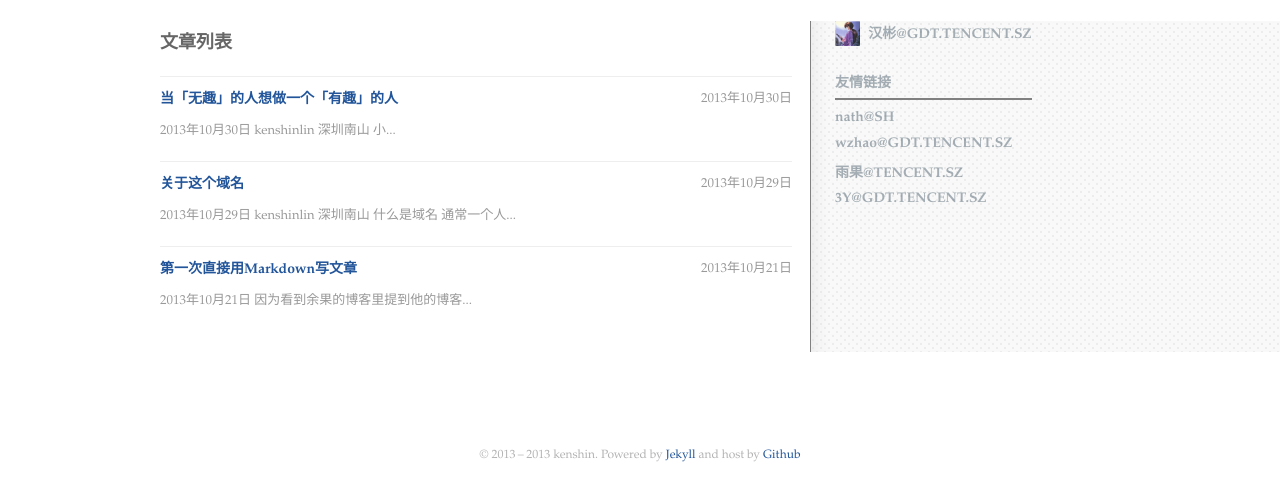
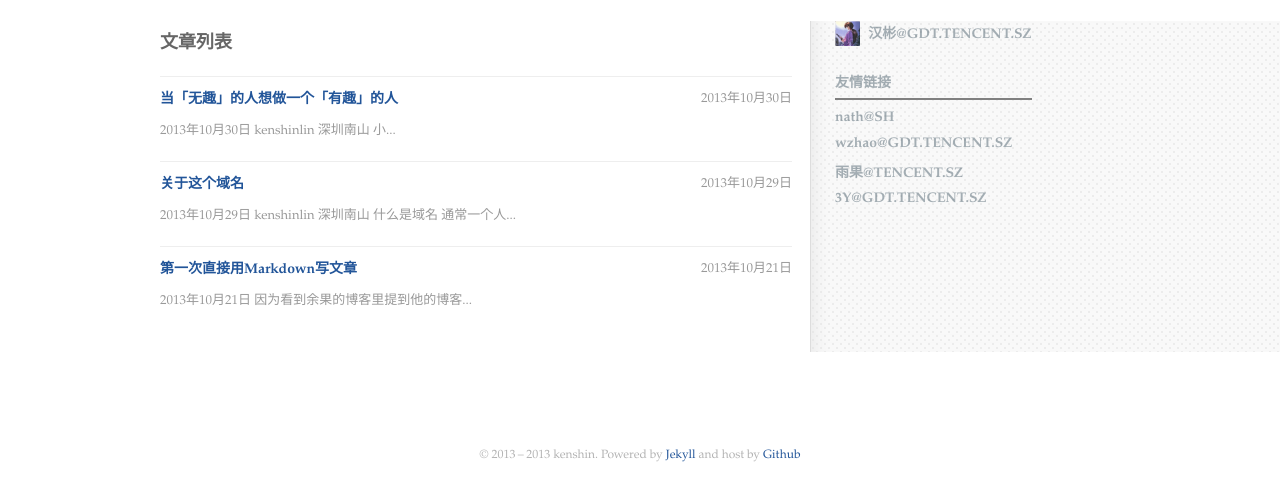
Before and after one commit to kenshinlin/archives, a Jekyll site: the page built from index.html, in a window 1280 px wide. Shown: the top 501 px of the page. Built offline with Jekyll 4.4.1, drawn with Linux system fonts in a browser that asks for light colours.

Commit message:
right side style

```diff
--- a/css/style.css
+++ b/css/style.css
@@ -112,7 +112,7 @@ font-size: 14px;
   padding:0 10px 20px 20px;
 }
 .info:before{
-    border-left: 1px solid gray;
+    border-left: 1px solid #ddd;
   -moz-box-shadow: inset 20px 0 20px -20px #e4e4e4;
   -webkit-box-shadow: inset 20px 0 20px -20px #e4e4e4;
   box-shadow: inset 20px 0 20px -20px #e4e4e4;
```
